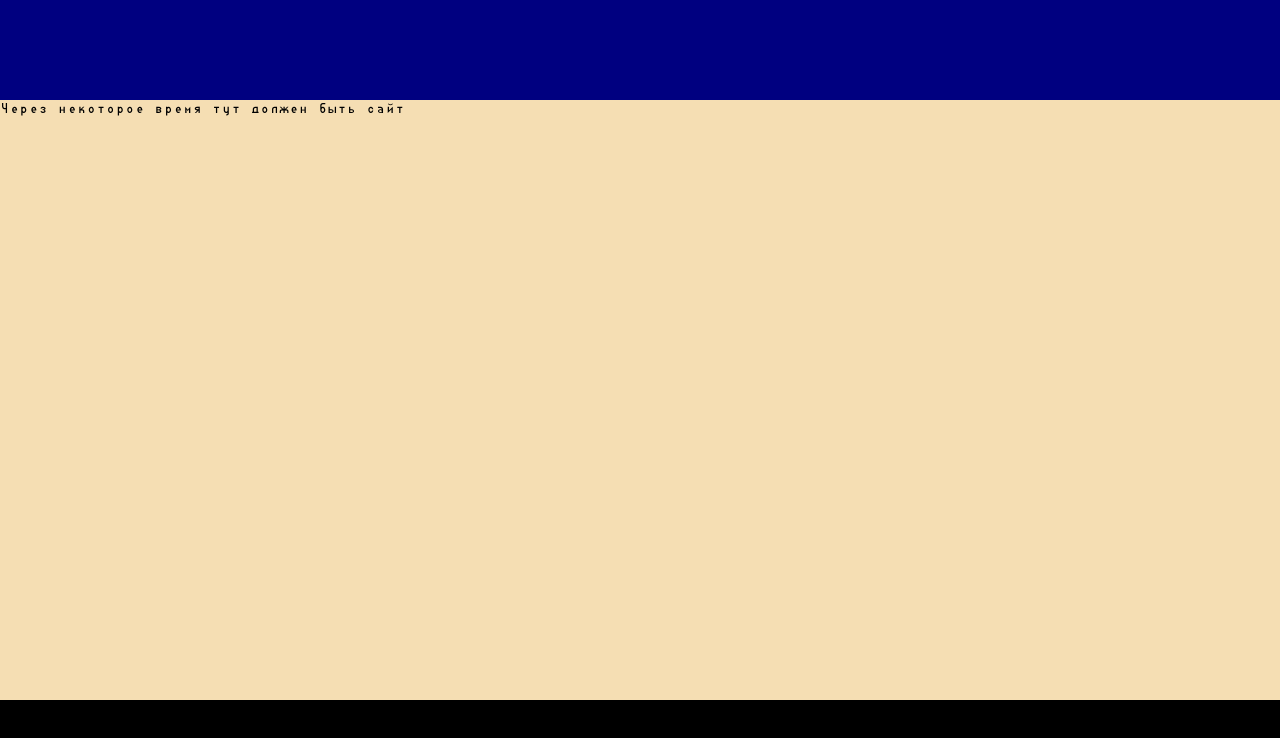
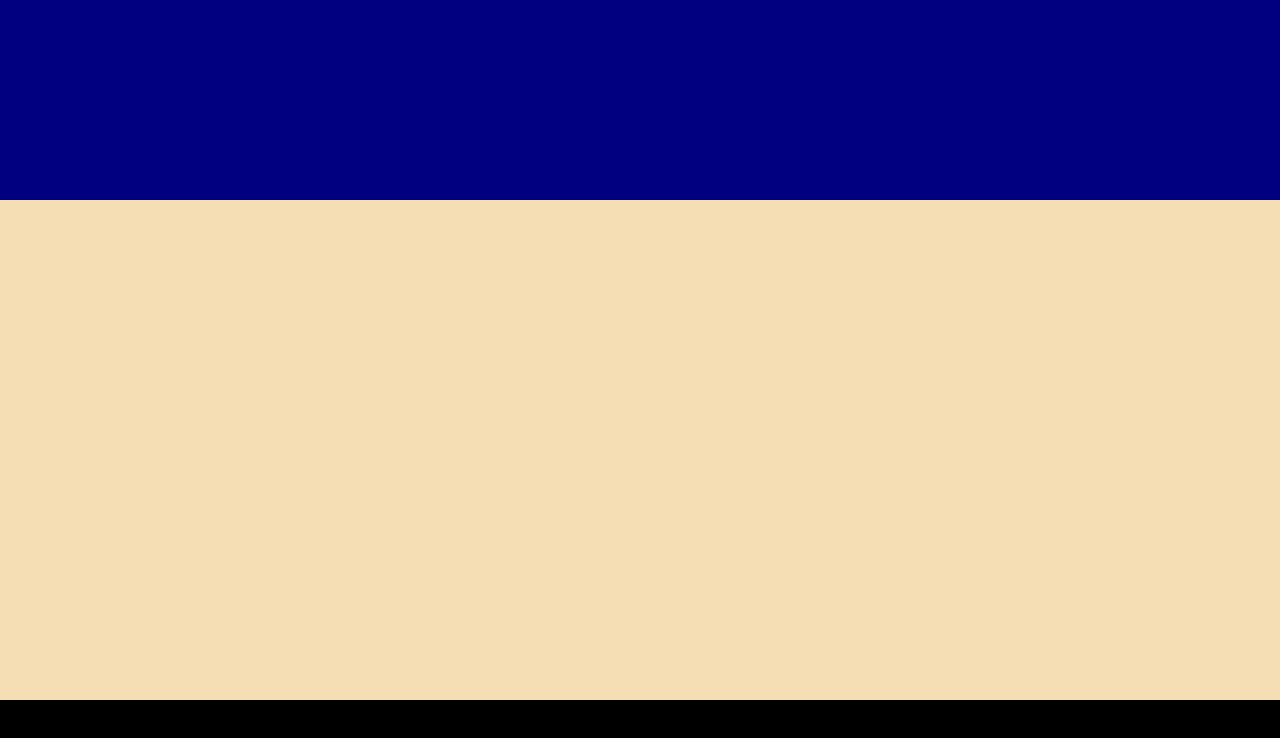
Before and after one commit to Vadim-Moshev/advolatum-studwork, a React (Create React App) app: page / in a window 1280 px wide. Shown: the top 738 px of the page. Built offline with nearby package versions, Linux system fonts and the light colour scheme.

Commit message:
move header to separated component

```diff
--- a/src/App.js
+++ b/src/App.js
@@ -1,26 +1,25 @@
 import { BrowserRouter, Routes, Route } from "react-router-dom";
 
-import Page1 from "./pages/page1";
+import MainPage from "./pages/MainPage";
 import Page2 from "./pages/page2";
 
 import "./App.css";
 import "./my_styles.css";
 
 function App() {
-  /*
-<BrowserRouter>
-  <Routes>
-    <Route exact path="/" element={<Page1 />} />
-    <Route exact path="/page1" element={<Page1 />} />
-    <Route exact path="/page2" element={<Page2 />} />
-  </Routes>
-</BrowserRouter>
-  */
-
   return (
     <>
       <header className="header"></header>
-      <main className="main">Через некоторое время тут должен быть сайт</main>
+
+      <BrowserRouter>
+        <main className="main">
+          <Routes>
+            <Route exact path="/" element={<MainPage />} />
+            <Route exact path="/page2" element={<Page2 />} />
+          </Routes>
+        </main>
+      </BrowserRouter>
+
       <footer className="footer"></footer>
     </>
   );
--- /dev/null
+++ b/src/components/header/index.css
@@ -0,0 +1,4 @@
+.header {
+  height: 100px;
+  background-color: navy;
+}
--- /dev/null
+++ b/src/components/header/index.jsx
@@ -0,0 +1,11 @@
+import "./index.css";
+
+const Header = () => {
+  return (
+    <>
+      <header className="header"></header>
+    </>
+  );
+};
+
+export default Header;
--- a/src/my_styles.css
+++ b/src/my_styles.css
@@ -21,11 +21,6 @@ body {
   min-height: 100%;
 }
 
-.header {
-  height: 100px;
-  background-color: navy;
-}
-
 .main {
   flex: auto;
   background-color: wheat;
--- /dev/null
+++ b/src/pages/MainPage/index.jsx
@@ -0,0 +1,15 @@
+import { Link } from "react-router-dom";
+
+import Header from "../../components/header";
+
+import "./index.css";
+
+const MainPage = () => {
+  return (
+    <>
+      <Header />
+    </>
+  );
+};
+
+export default MainPage;
--- a/src/pages/page1/index.jsx
+++ /dev/null
@@ -1,11 +0,0 @@
-import { Link } from "react-router-dom";
-
-const Page1 = () => {
-  return (
-    <>
-      <Link to="/page2">Вы на странице 1. Уйти на страницу 2</Link>
-    </>
-  );
-};
-
-export default Page1;
```
Also changed, not shown: src/img/logo.png (added), src/pages/MainPage/index.css (added).
